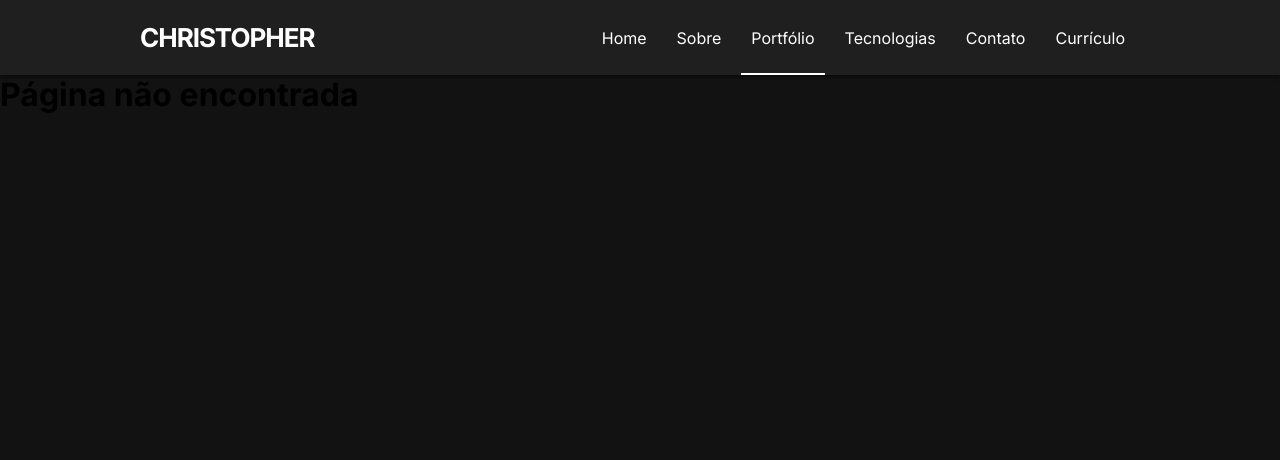
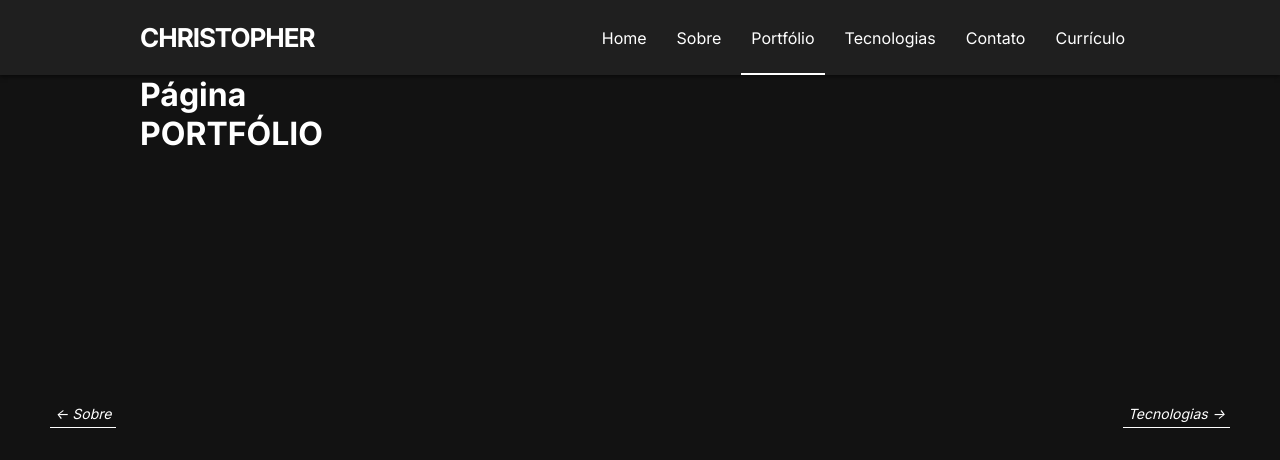
Before and after one commit to christopherldo/christopherldo.github.io, a React (Create React App) app: page /portfolio in a window 1280 px wide. Shown: the top 460 px of the page. Built offline with nearby package versions, Linux system fonts and the light colour scheme.

Commit message:
🚧 (Pages): Created all pages and its redirecting links

```diff
--- a/src/Routes.js
+++ b/src/Routes.js
@@ -1,13 +1,29 @@
 import React from 'react'
 import { Switch, Route } from 'react-router-dom';
 
-import { Home, NotFound } from './pages';
+import { Home, Sobre, Portfolio, Tecnologias, Contato, NotFound } from './pages';
 
 const Routes = () => {
   return (
     <Switch>
       <Route exact path="/">
         <Home />
+      </Route>
+
+      <Route exact path="/sobre">
+        <Sobre />
+      </Route>
+
+      <Route exact path="/portfolio">
+        <Portfolio />
+      </Route>
+
+      <Route exact path="/tecnologias">
+        <Tecnologias />
+      </Route>
+
+      <Route exact path="/contato">
+        <Contato />
       </Route>
 
       <Route>
--- /dev/null
+++ b/src/pages/Contato/index.js
@@ -0,0 +1,44 @@
+import React, { useState, useEffect } from 'react'
+import { useHistory } from 'react-router-dom';
+import { PageArea } from './style';
+
+const Page = () => {
+  const history = useHistory();
+
+  const [opacityContent, setOpacityContent] = useState(0);
+
+  useEffect(() => {
+    setOpacityContent(1);
+  }, []);
+
+  const delay = ms => new Promise(res => setTimeout(res, ms));
+
+  const handlePreviousPage = async () => {
+    setOpacityContent(0);
+    await delay(600);
+    history.push('/tecnologias');
+  };
+
+  const handleScrollOnContent = event => {
+    const scrollNumber = event.deltaY;
+
+    if (scrollNumber < 0) {
+      handlePreviousPage();
+    };
+  };
+
+  return (
+    <PageArea contentOpacity={opacityContent}>
+      <div className="page--content" onWheel={handleScrollOnContent}>
+        <h1>Página CONTATO</h1>
+      </div>
+      <div className="target--arrows">
+        <div className="previous" onClick={handlePreviousPage}>
+          &lt;- Tecnologias
+        </div>
+      </div>
+    </PageArea>
+  );
+};
+
+export default Page;
--- /dev/null
+++ b/src/pages/Contato/style.js
@@ -0,0 +1,52 @@
+import styled from 'styled-components';
+
+export const PageArea = styled.main`
+  max-width: 1000px;
+  width: 100%;
+  height: calc(100vh - 75px);
+  margin: auto;
+  overflow: hidden;
+
+  .page--content {
+    width: 100%;
+    height: 100%;
+    display: grid;
+    grid-template-columns: repeat(4, 1fr);
+    grid-template-rows: repeat(2, 1fr);
+    opacity: ${props => props.contentOpacity};
+    transition: all 0.5s ease-in-out 0s;
+    color: #fff;
+
+    @media(max-width: 1024px) {
+      padding: 0 20px;
+    };
+  };
+
+  .target--arrows {
+    .next,
+    .previous {
+      padding: 5px;
+      position: absolute;
+      top: 50%;
+      font-size: 14px;
+      cursor: pointer;
+      font-style: italic;
+      color: #fff;
+      border-bottom: 1px solid #fff;
+      transition: all 0.2s ease-in-out 0s;
+
+      &:hover {
+        color: #03DAC6;
+        border-color: #03DAC6;
+      };
+    };
+
+    .previous {
+      left: 50px;
+    };
+
+    .next {
+      right: 50px;
+    };
+  };
+`;
--- a/src/pages/Home/index.js
+++ b/src/pages/Home/index.js
@@ -78,6 +78,14 @@ const Page = () => {
     history.push('/sobre');
   };
 
+  const handleScrollOnContent = event => {
+    const scrollNumber = event.deltaY;
+
+    if(scrollNumber > 0) {
+      handleNextPage();
+    };
+  };
+
   return (
     <PageArea
       introOpacity={opacityIntro}
@@ -92,7 +100,7 @@ const Page = () => {
         </div>
         :
         <>
-        <div className="page--content">
+        <div className="page--content" onWheel={handleScrollOnContent}>
           <div className="name">
             <h1>Christopher Leonardo</h1>
             <h2>Web Developer</h2>
--- a/src/pages/Home/style.js
+++ b/src/pages/Home/style.js
@@ -162,14 +162,15 @@ export const PageArea = styled.main`
       position: absolute;
       top: 50%;
       right: 50px;
-      color: #03DAC6;
       font-size: 14px;
       cursor: pointer;
       font-style: italic;
-      border-bottom: 1px solid transparent;
+      color: #fff;
+      border-bottom: 1px solid #fff;
       transition: all 0.2s ease-in-out 0s;
 
       &:hover {
+        color: #03DAC6;
         border-color: #03DAC6;
       };
     };
--- /dev/null
+++ b/src/pages/Portfolio/index.js
@@ -0,0 +1,55 @@
+import React, { useState, useEffect } from 'react'
+import { useHistory } from 'react-router-dom';
+import { PageArea } from './style';
+
+const Page = () => {
+  const history = useHistory();
+
+  const [opacityContent, setOpacityContent] = useState(0);
+
+  useEffect(() => {
+    setOpacityContent(1);
+  }, []);
+
+  const delay = ms => new Promise(res => setTimeout(res, ms));
+
+  const handleNextPage = async () => {
+    setOpacityContent(0);
+    await delay(600);
+    history.push('/tecnologias');
+  };
+
+  const handlePreviousPage = async () => {
+    setOpacityContent(0);
+    await delay(600);
+    history.push('/sobre');
+  };
+
+  const handleScrollOnContent = event => {
+    const scrollNumber = event.deltaY;
+
+    if (scrollNumber > 0) {
+      handleNextPage();
+    } else {
+      handlePreviousPage();
+    };
+  };
+
+  return (
+    <PageArea contentOpacity={opacityContent}>
+      <div className="page--content" onWheel={handleScrollOnContent}>
+        <h1>Página PORTFÓLIO</h1>
+      </div>
+      <div className="target--arrows">
+        <div className="previous" onClick={handlePreviousPage}>
+          &lt;- Sobre
+        </div>
+        <div className="next" onClick={handleNextPage}>
+          Tecnologias -&gt;
+        </div>
+      </div>
+    </PageArea>
+  );
+};
+
+export default Page;
--- /dev/null
+++ b/src/pages/Portfolio/style.js
@@ -0,0 +1,52 @@
+import styled from 'styled-components';
+
+export const PageArea = styled.main`
+  max-width: 1000px;
+  width: 100%;
+  height: calc(100vh - 75px);
+  margin: auto;
+  overflow: hidden;
+
+  .page--content {
+    width: 100%;
+    height: 100%;
+    display: grid;
+    grid-template-columns: repeat(4, 1fr);
+    grid-template-rows: repeat(2, 1fr);
+    opacity: ${props => props.contentOpacity};
+    transition: all 0.5s ease-in-out 0s;
+    color: #fff;
+
+    @media(max-width: 1024px) {
+      padding: 0 20px;
+    };
+  };
+
+  .target--arrows {
+    .next,
+    .previous {
+      padding: 5px;
+      position: absolute;
+      top: 50%;
+      font-size: 14px;
+      cursor: pointer;
+      font-style: italic;
+      color: #fff;
+      border-bottom: 1px solid #fff;
+      transition: all 0.2s ease-in-out 0s;
+
+      &:hover {
+        color: #03DAC6;
+        border-color: #03DAC6;
+      };
+    };
+
+    .previous {
+      left: 50px;
+    };
+
+    .next {
+      right: 50px;
+    };
+  };
+`;
--- /dev/null
+++ b/src/pages/Sobre/index.js
@@ -0,0 +1,55 @@
+import React, { useState, useEffect } from 'react'
+import { useHistory } from 'react-router-dom';
+import { PageArea } from './style';
+
+const Page = () => {
+  const history = useHistory();
+
+  const [opacityContent, setOpacityContent] = useState(0);
+
+  useEffect(() => {
+    setOpacityContent(1);
+  }, []);
+
+  const delay = ms => new Promise(res => setTimeout(res, ms));
+
+  const handleNextPage = async () => {
+    setOpacityContent(0);
+    await delay(600);
+    history.push('/portfolio');
+  };
+
+  const handlePreviousPage = async () => {
+    setOpacityContent(0);
+    await delay(600);
+    history.push('/');
+  };
+
+  const handleScrollOnContent = event => {
+    const scrollNumber = event.deltaY;
+
+    if (scrollNumber > 0) {
+      handleNextPage();
+    } else {
+      handlePreviousPage();
+    };
+  };
+
+  return (
+    <PageArea contentOpacity={opacityContent}>
+      <div className="page--content" onWheel={handleScrollOnContent}>
+        <h1>Página SOBRE</h1>
+      </div>
+      <div className="target--arrows">
+        <div className="previous" onClick={handlePreviousPage}>
+          &lt;- Home
+        </div>
+        <div className="next" onClick={handleNextPage}>
+          Portfólio -&gt;
+        </div>
+      </div>
+    </PageArea>
+  );
+};
+
+export default Page;
--- /dev/null
+++ b/src/pages/Sobre/style.js
@@ -0,0 +1,52 @@
+import styled from 'styled-components';
+
+export const PageArea = styled.main`
+  max-width: 1000px;
+  width: 100%;
+  height: calc(100vh - 75px);
+  margin: auto;
+  overflow: hidden;
+
+  .page--content {
+    width: 100%;
+    height: 100%;
+    display: grid;
+    grid-template-columns: repeat(4, 1fr);
+    grid-template-rows: repeat(2, 1fr);
+    opacity: ${props => props.contentOpacity};
+    transition: all 0.5s ease-in-out 0s;
+    color: #fff;
+
+    @media(max-width: 1024px) {
+      padding: 0 20px;
+    };
+  };
+
+  .target--arrows {
+    .next,
+    .previous {
+      padding: 5px;
+      position: absolute;
+      top: 50%;
+      font-size: 14px;
+      cursor: pointer;
+      font-style: italic;
+      color: #fff;
+      border-bottom: 1px solid #fff;
+      transition: all 0.2s ease-in-out 0s;
+
+      &:hover {
+        color: #03DAC6;
+        border-color: #03DAC6;
+      };
+    };
+
+    .previous {
+      left: 50px;
+    };
+
+    .next {
+      right: 50px;
+    };
+  };
+`;
--- /dev/null
+++ b/src/pages/Tecnologias/index.js
@@ -0,0 +1,55 @@
+import React, { useState, useEffect } from 'react'
+import { useHistory } from 'react-router-dom';
+import { PageArea } from './style';
+
+const Page = () => {
+  const history = useHistory();
+
+  const [opacityContent, setOpacityContent] = useState(0);
+
+  useEffect(() => {
+    setOpacityContent(1);
+  }, []);
+
+  const delay = ms => new Promise(res => setTimeout(res, ms));
+
+  const handleNextPage = async () => {
+    setOpacityContent(0);
+    await delay(600);
+    history.push('/contato');
+  };
+
+  const handlePreviousPage = async () => {
+    setOpacityContent(0);
+    await delay(600);
+    history.push('/portfolio');
+  };
+
+  const handleScrollOnContent = event => {
+    const scrollNumber = event.deltaY;
+
+    if (scrollNumber > 0) {
+      handleNextPage();
+    } else {
+      handlePreviousPage();
+    };
+  };
+
+  return (
+    <PageArea contentOpacity={opacityContent}>
+      <div className="page--content" onWheel={handleScrollOnContent}>
+        <h1>Página TECNOLOGIAS</h1>
+      </div>
+      <div className="target--arrows">
+        <div className="previous" onClick={handlePreviousPage}>
+          &lt;- Portfólio
+        </div>
+        <div className="next" onClick={handleNextPage}>
+          Contato -&gt;
+        </div>
+      </div>
+    </PageArea>
+  );
+};
+
+export default Page;
--- /dev/null
+++ b/src/pages/Tecnologias/style.js
@@ -0,0 +1,52 @@
+import styled from 'styled-components';
+
+export const PageArea = styled.main`
+  max-width: 1000px;
+  width: 100%;
+  height: calc(100vh - 75px);
+  margin: auto;
+  overflow: hidden;
+
+  .page--content {
+    width: 100%;
+    height: 100%;
+    display: grid;
+    grid-template-columns: repeat(4, 1fr);
+    grid-template-rows: repeat(2, 1fr);
+    opacity: ${props => props.contentOpacity};
+    transition: all 0.5s ease-in-out 0s;
+    color: #fff;
+
+    @media(max-width: 1024px) {
+      padding: 0 20px;
+    };
+  };
+
+  .target--arrows {
+    .next,
+    .previous {
+      padding: 5px;
+      position: absolute;
+      top: 50%;
+      font-size: 14px;
+      cursor: pointer;
+      font-style: italic;
+      color: #fff;
+      border-bottom: 1px solid #fff;
+      transition: all 0.2s ease-in-out 0s;
+
+      &:hover {
+        color: #03DAC6;
+        border-color: #03DAC6;
+      };
+    };
+
+    .previous {
+      left: 50px;
+    };
+
+    .next {
+      right: 50px;
+    };
+  };
+`;
--- a/src/pages/index.js
+++ b/src/pages/index.js
@@ -1,2 +1,6 @@
 export {default as Home} from './Home';
+export {default as Sobre} from './Sobre';
+export {default as Portfolio} from './Portfolio';
+export {default as Tecnologias} from './Tecnologias';
+export {default as Contato} from './Contato';
 export {default as NotFound} from './NotFound';
```
